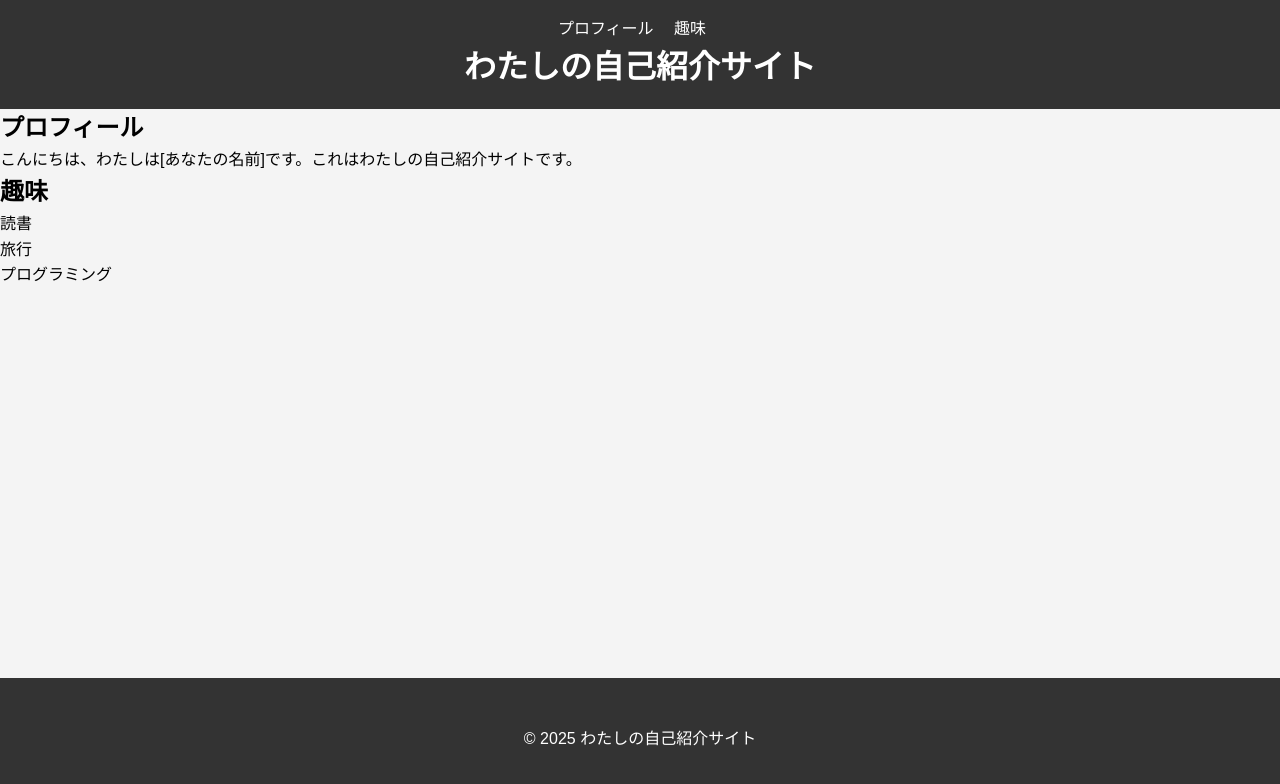
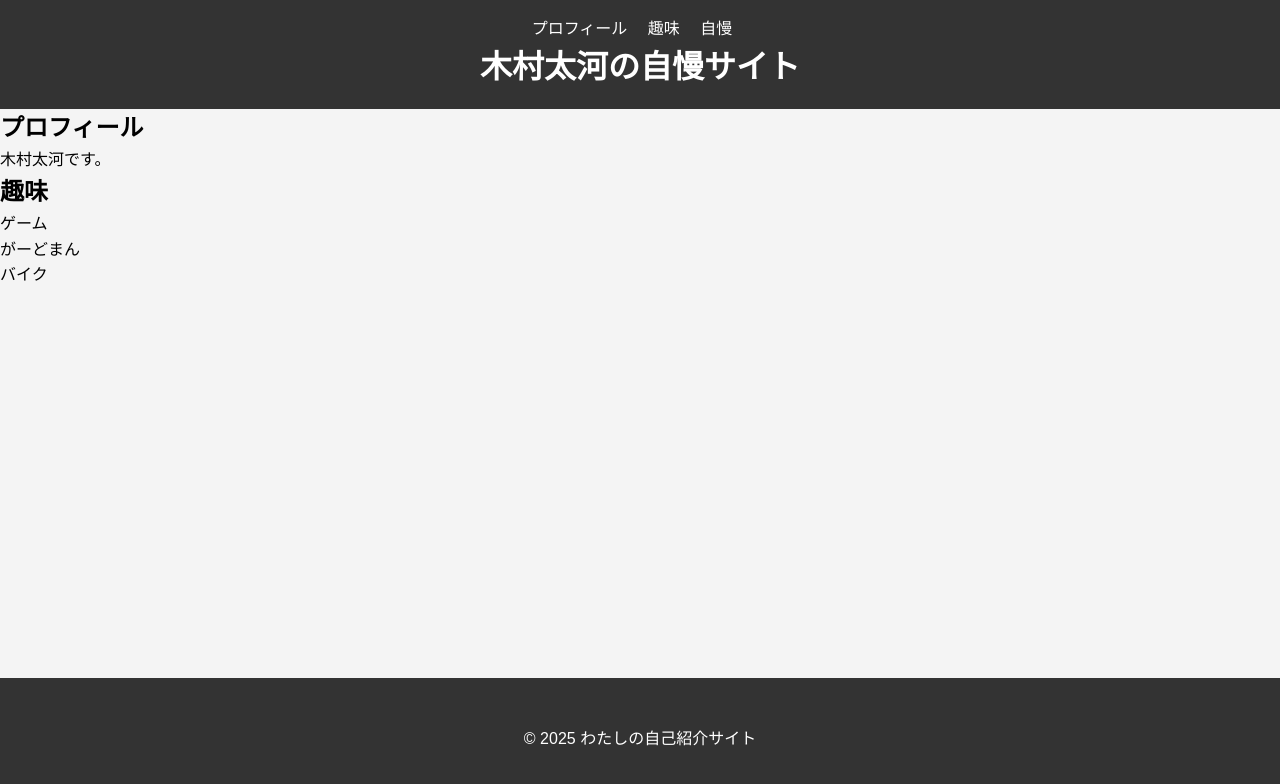
Before and after one commit to kimurataiga0201/about-me, a plain HTML site: page index.html in a window 1280 px wide. Drawn offline with Linux system fonts and the light colour scheme; some packages are replaced by stand-ins of ours.

Commit message:
Update index.html

```diff
--- a/index.html
+++ b/index.html
@@ -14,21 +14,22 @@
             <ul>
                 <li><a href="#profile">プロフィール</a></li>
                 <li><a href="#hobbies">趣味</a></li>
+                <li><a href="My pride">自慢</a></li>
             </ul>
         </nav>
-        <h1>わたしの自己紹介サイト</h1>
+        <h1>木村太河の自慢サイト</h1>
     </header>
     <main>
         <section id="profile">
             <h2>プロフィール</h2>
-            <p>こんにちは、わたしは[あなたの名前]です。これはわたしの自己紹介サイトです。</p>
+            <p>木村太河です。</p>
         </section>
         <section id="hobbies">
             <h2>趣味</h2>
             <ul>
-                <li>読書</li>
-                <li>旅行</li>
-                <li>プログラミング</li>
+                <li>ゲーム</li>
+                <li>がーどまん</li>
+                <li>バイク</li>
             </ul>
         </section>
     </main>
```
